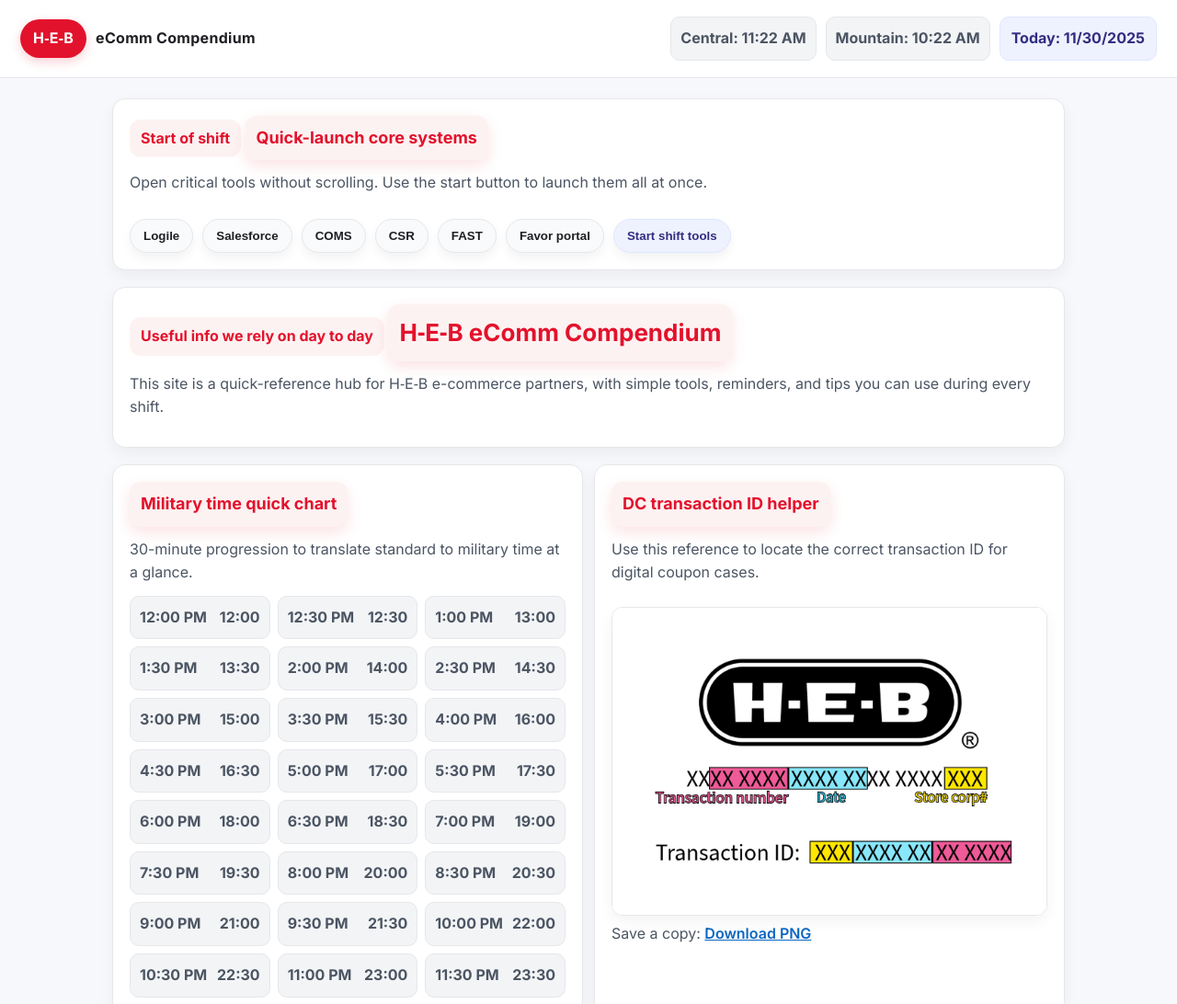
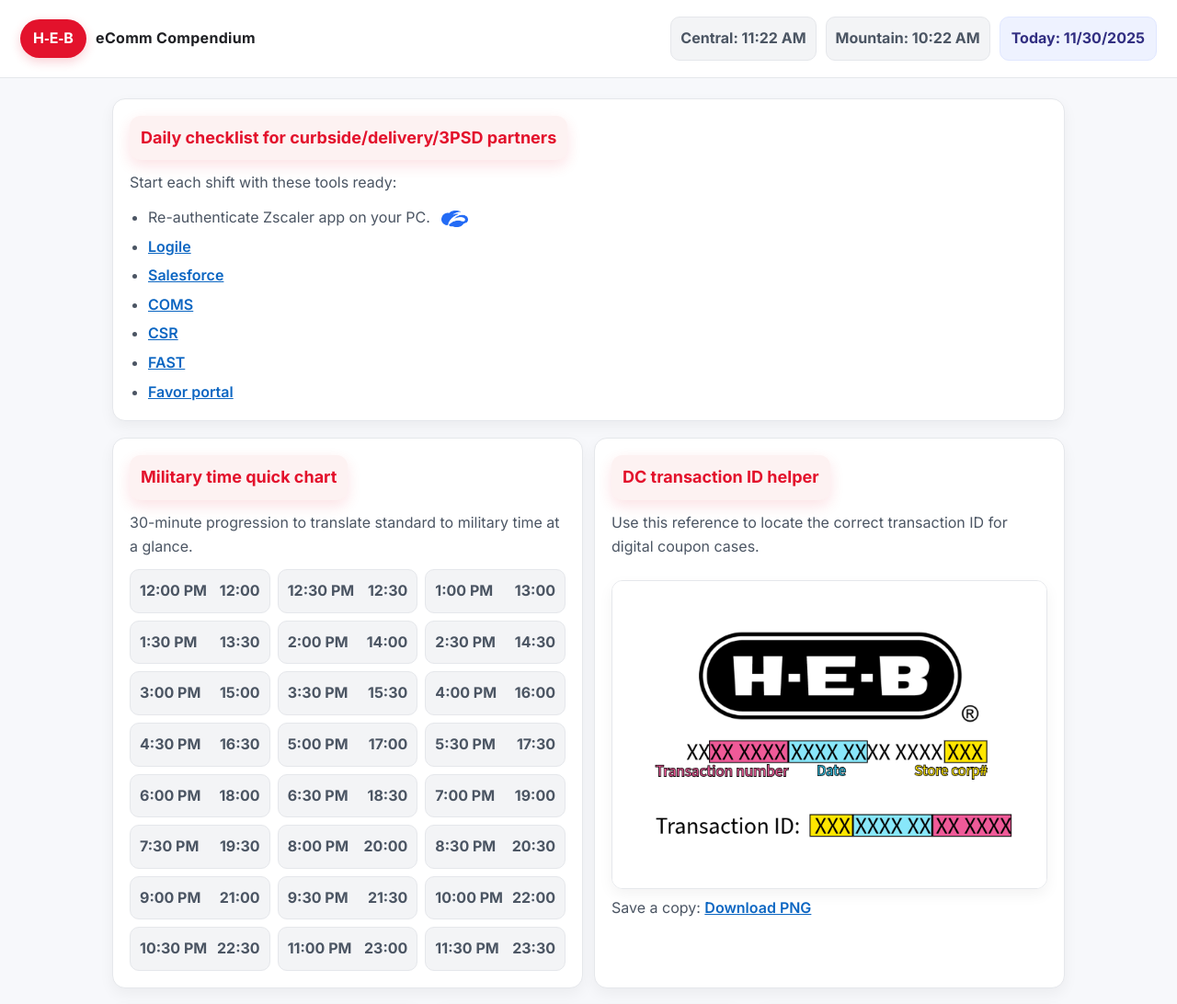
Before and after one commit to tepokato/H-E-B-eComm-Compendium, a plain HTML site: page index.html in a window 1280 px wide. Shown: the top 1092 px of the page at 92% size. Drawn offline with Linux system fonts and the light colour scheme.

Commit message:
Reorder checklist and remove intro cards

```diff
--- a/index.html
+++ b/index.html
@@ -21,29 +21,21 @@
   </header>
 
   <main>
-    <section class="card quick-launch">
-      <div>
-        <div class="pill">Start of shift</div>
-        <h2 class="card-title">Quick-launch core systems</h2>
-        <p>Open critical tools without scrolling. Use the start button to launch them all at once.</p>
-      </div>
-      <div class="quick-launch-actions" role="group" aria-label="Quick launch core systems">
-        <button class="chip-button" data-url="https://heb.logile.com/portal/2018/main_pc.seam?cid=1293536">Logile</button>
-        <button class="chip-button" data-url="https://heb.lightning.force.com/lightning/page/home">Salesforce</button>
-        <button class="chip-button" data-url="https://comsui-new.heb.com/COMSDashboard/">COMS</button>
-        <button class="chip-button" data-url="https://csr.retail.prod.heb.com/hebtools/CSRLogin.jsp">CSR</button>
-        <button class="chip-button" data-url="https://df.heb.com/login">FAST</button>
-        <button class="chip-button" data-url="https://fleet.favordelivery.com/">Favor portal</button>
-        <button class="chip-button primary" id="launch-all" type="button">Start shift tools</button>
-      </div>
-    </section>
-
     <section class="card">
-      <div class="pill">Useful info we rely on day to day</div>
-      <h1 class="card-title">H‑E‑B eComm Compendium</h1>
-      <p>
-        This site is a quick-reference hub for H‑E‑B e-commerce partners, with simple tools, reminders, and tips you can use during every shift.
-      </p>
+      <h2 class="card-title">Daily checklist for curbside/delivery/3PSD partners</h2>
+      <p>Start each shift with these tools ready:</p>
+      <ul>
+        <li>
+          Re-authenticate Zscaler app on your PC.
+          <img src="assets/ZS.png" alt="Zscaler logo" class="inline-logo" />
+        </li>
+        <li><a href="https://heb.logile.com/portal/2018/main_pc.seam?cid=1293536" target="_blank" rel="noopener">Logile</a></li>
+        <li><a href="https://heb.lightning.force.com/lightning/page/home" target="_blank" rel="noopener">Salesforce</a></li>
+        <li><a href="https://comsui-new.heb.com/COMSDashboard/" target="_blank" rel="noopener">COMS</a></li>
+        <li><a href="https://csr.retail.prod.heb.com/hebtools/CSRLogin.jsp" target="_blank" rel="noopener">CSR</a></li>
+        <li><a href="https://df.heb.com/login" target="_blank" rel="noopener">FAST</a></li>
+        <li><a href="https://fleet.favordelivery.com/" target="_blank" rel="noopener">Favor portal</a></li>
+      </ul>
     </section>
 
     <section class="grid">
@@ -86,23 +78,6 @@
           Save a copy: <a href="assets/DC-transaction-ID.png" download>Download PNG</a>
         </p>
       </article>
-    </section>
-
-    <section class="card">
-      <h2 class="card-title">Daily checklist for curbside/delivery/3PSD partners</h2>
-      <p>Start each shift with these tools ready:</p>
-      <ul>
-        <li>
-          Re-authenticate Zscaler app on your PC.
-          <img src="assets/ZS.png" alt="Zscaler logo" class="inline-logo" />
-        </li>
-        <li><a href="https://heb.logile.com/portal/2018/main_pc.seam?cid=1293536" target="_blank" rel="noopener">Logile</a></li>
-        <li><a href="https://heb.lightning.force.com/lightning/page/home" target="_blank" rel="noopener">Salesforce</a></li>
-        <li><a href="https://comsui-new.heb.com/COMSDashboard/" target="_blank" rel="noopener">COMS</a></li>
-        <li><a href="https://csr.retail.prod.heb.com/hebtools/CSRLogin.jsp" target="_blank" rel="noopener">CSR</a></li>
-        <li><a href="https://df.heb.com/login" target="_blank" rel="noopener">FAST</a></li>
-        <li><a href="https://fleet.favordelivery.com/" target="_blank" rel="noopener">Favor portal</a></li>
-      </ul>
     </section>
 
     <section class="grid">
```
